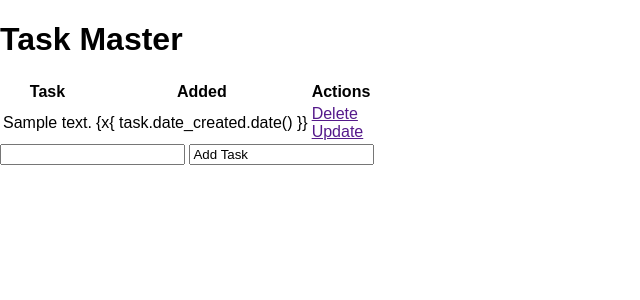
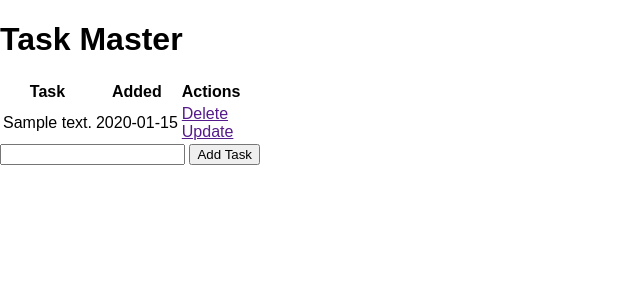
Before and after one commit to Dozie2001/todo-list, a Flask app: page / in a window 1280 px wide. Shown: the top 300 px of the page, without its empty margins (0-640 px from the left). Run offline with Flask 3, Linux system fonts and the light colour scheme; tables that the repository leaves empty hold one stand-in row (values such as "Sample post").

Commit message:
New file

```diff
--- a/requirements.txt
+++ b/requirements.txt
@@ -10,3 +10,4 @@ Werkzeug==2.2.2
 Flask-MySQLdb==1.0.1
 cryptography
 pymysql
+python-dotenv
--- a/static/css/main.css
+++ b/static/css/main.css
@@ -2,3 +2,6 @@ body {
     margin: 0;
     font-family: sans-serif;
 }
+.form {
+    margin-top: 20px;
+}
--- a/templates/index.html
+++ b/templates/index.html
@@ -14,7 +14,7 @@
         {% for task in tasks %}
             <tr>
                 <td>{{ task.content }}</td>
-                <td>{x{ task.date_created.date() }}</td>
+                <td>{{ task.date_created.date() }}</td>
                 <td>
                     <a href="">Delete</a>
                     <br>
@@ -23,11 +23,11 @@
             </tr>
         {% endfor %}
     </table>
-
-    <form action="/" method="POST">
-        <input type="text" name="content" id="content">
-        <input type="'submit" value="Add Task">
-
-    </form>
+    <div class="'form">
+        <form action="/" method="POST">
+            <input type="text" name="content" id="content">
+            <input type="submit" value="Add Task">
+        </form>
+    </div>
 </div>
 {% endblock %}
```
